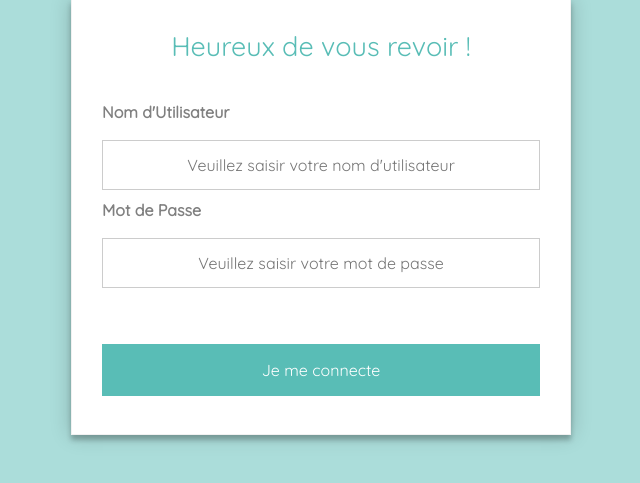
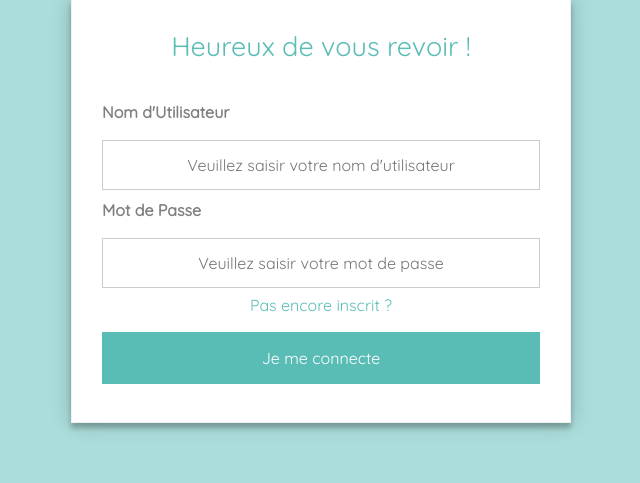
Before and after one commit to AlexandreZT/Online-Survey, a PHP site: page /login.php in a window 1280 px wide. Shown: the part 193-676 px from the top of the page, without its empty margins (319-959 px from the left). Run offline with PHP 8.4, Linux system fonts and the light colour scheme.

Commit message:
couleur des liens de formulaires

```diff
--- a/OnlineSurvey/assets/css/login-style.css
+++ b/OnlineSurvey/assets/css/login-style.css
@@ -388,3 +388,7 @@ input[type=submit]:hover {
     color: #59BDB6;
     border: 1px solid #59BDB6;
 }
+
+h6 {
+  color:#59BDB6;
+}
--- a/OnlineSurvey/login.php
+++ b/OnlineSurvey/login.php
@@ -115,7 +115,7 @@ if (isset($_POST['connexion'])) { // si le bouton "Connexion" est appuyé
         <input type="text" name="pseudo" placeholder="Veuillez saisir votre nom d'utilisateur" value="" />
         <label><b>Mot de Passe</b></label>
         <input type="password" name="mdp" placeholder="Veuillez saisir votre mot de passe" value="" />
-        <a id="already"  href="registration.php"> <p style="text-align:center">Pas encore inscrit ?</p></a>
+        <a id="already"  href="registration.php"> <h6 style="text-align:center">Pas encore inscrit ?</h6></a>
 
         <input type="submit" name="connexion" value="Je me connecte" />
 
--- a/OnlineSurvey/signin.php
+++ b/OnlineSurvey/signin.php
@@ -147,7 +147,7 @@ name="nom de l'input" sert à le reconnaitre une fois le bouton submit cliqué,
             <input type="password" name="mdp" placeholder="Veuillez saisir un mot de passe" value="" />
             <label><b>Adresse Mail</b></label>
             <input type="text" name="mail" placeholder="Veuillez saisir une adresse mail" value="" />
-            <a id="already" href="login.php"><p style="text-align:center">Déja inscrit ?</p></a>
+            <a id="already" href="login.php"><h6 style="text-align:center">Déja inscrit ?</h6></a>
             <input type="submit" name="connexion" value="Je m'inscris" />
         </form>
     </div>
```
